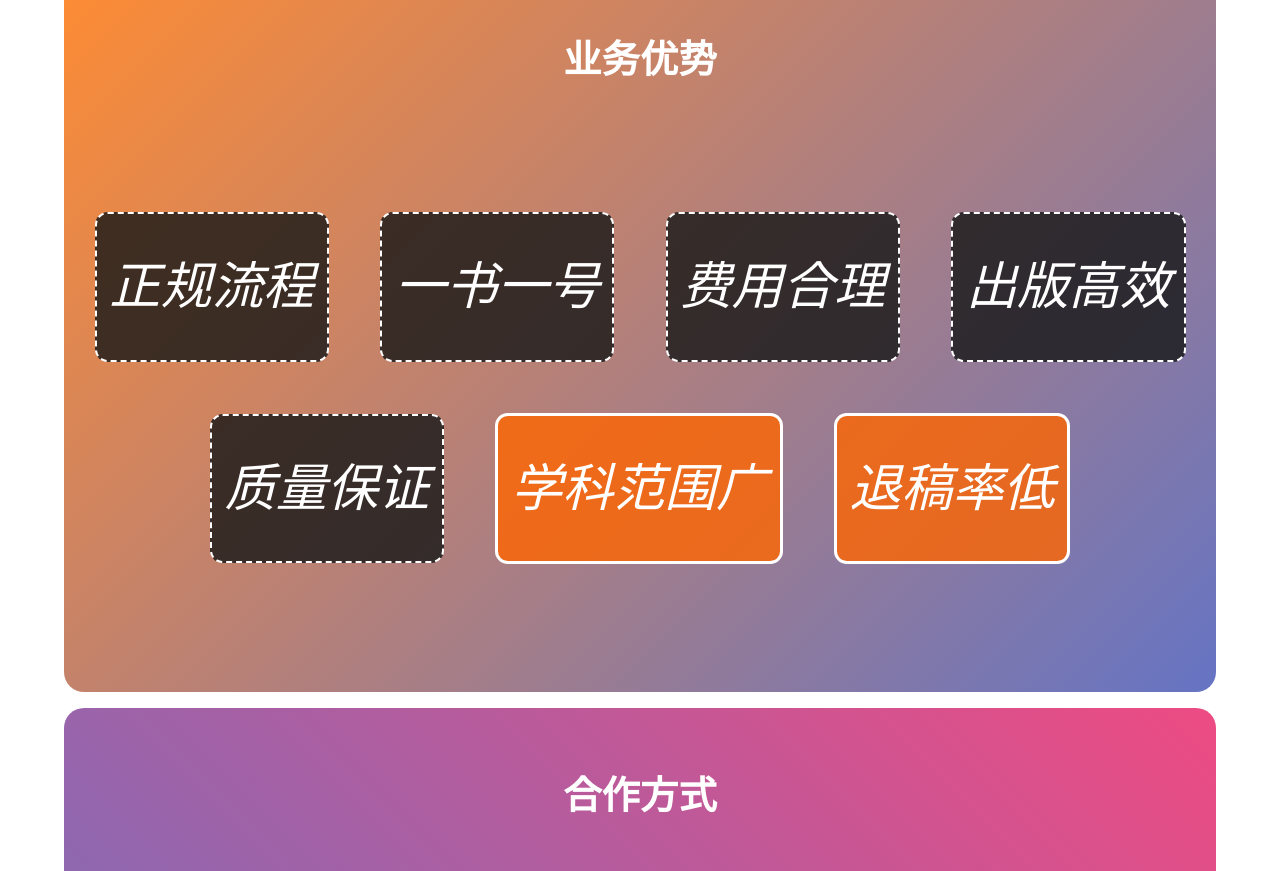
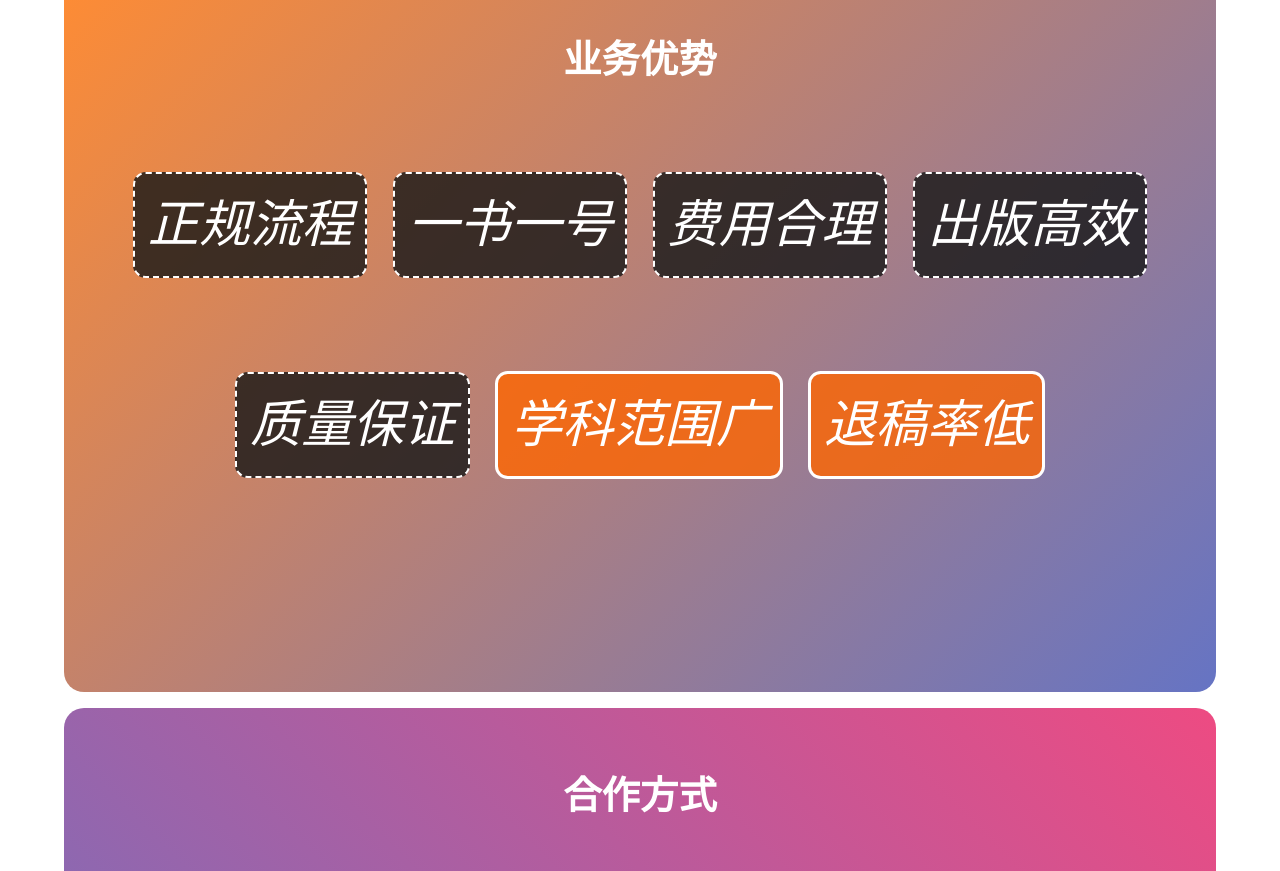
Before and after one commit to seleveny/publishbiz, a React (Vite) app: page / in a window 1280 px wide. Shown: the part 1580-2451 px from the top of the page. Built offline with nearby package versions, Linux system fonts and the light colour scheme.

Commit message:
dynamic ok

```diff
--- a/src/advantage.tsx
+++ b/src/advantage.tsx
@@ -36,15 +36,17 @@ const AdvantageTypeStyle: React.CSSProperties = {
     display: 'flex',
     flexDirection: 'row',
     position: 'absolute',
-    marginTop: 'calc(30vh)',
+    marginTop: 'calc(16vh + 3vw)',
     width: 'calc(90vw)',
+    height: 'calc(58vh - 7vw)',
     alignItems: 'center',
     justifyContent: 'center',
     justifyItems: 'space-evenly',
-    columnGap: 'calc(5vw)',
-    rowGap: '0px',
+    columnGap: '2vw',
+    rowGap: '2vw',
     flexWrap: 'wrap',
-    gap: '4vw',
+    gridColumnGap: '2vw',
+    gridRowGap: '2vw',
 }
 
 const AdvantageItemStyle: React.CSSProperties = {
@@ -55,7 +57,8 @@ const AdvantageItemStyle: React.CSSProperties = {
     fontStyle: 'italic',
     padding: '1vw',
     borderRadius: '1vw',
-    backgroundColor: '#161717CC'
+    lineHeight: '6vw',
+    backgroundColor: '#161717CC',
 }
 
 const AdvantageSpecialItemStyle: React.CSSProperties = {
@@ -66,6 +69,7 @@ const AdvantageSpecialItemStyle: React.CSSProperties = {
     fontStyle: 'italic',
     padding: '1vw',
     borderRadius: '1vw',
+    lineHeight: '6vw',
     backgroundColor: '#FF6600CC', // 这里是渐变色的示例
 }
 
```
